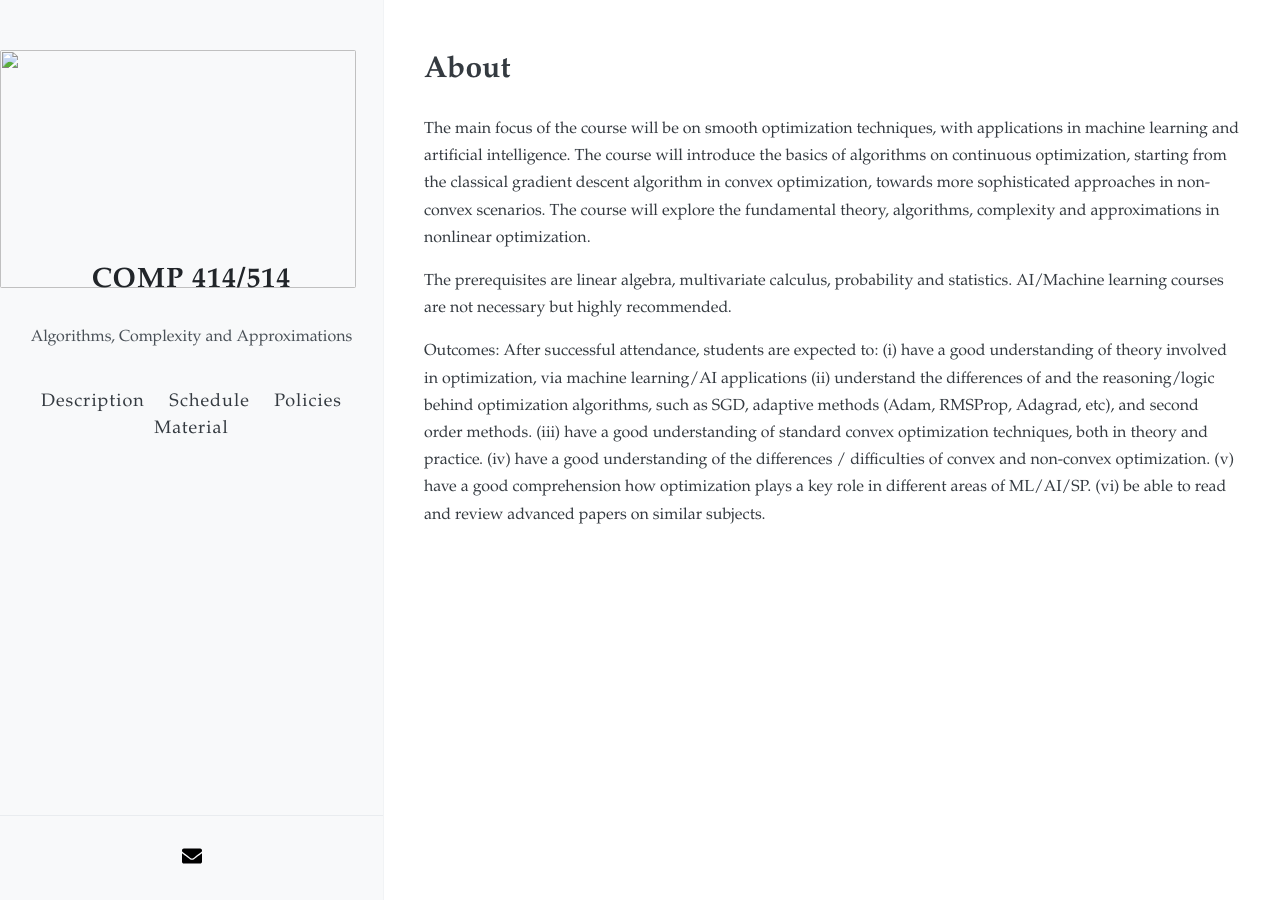
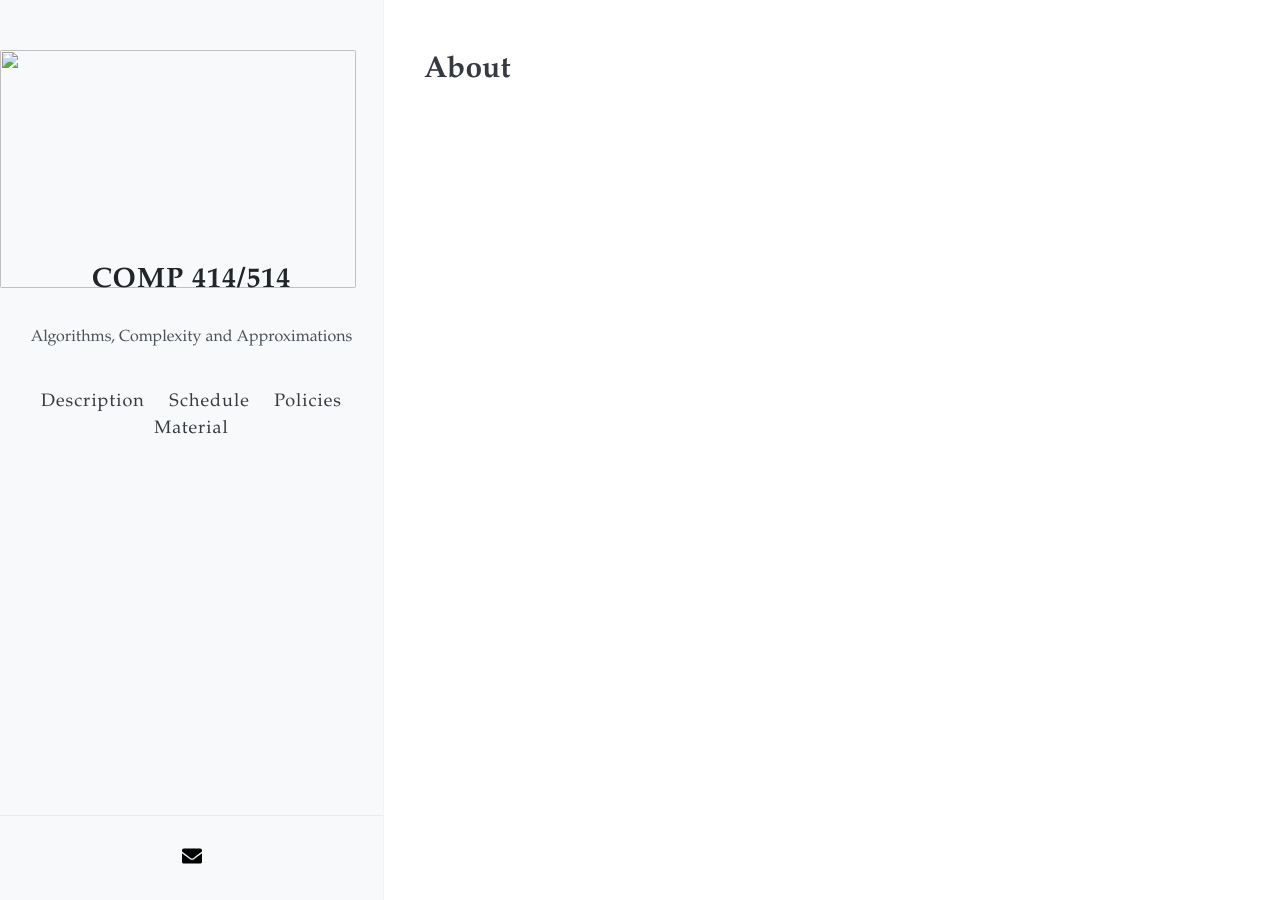
Before and after one commit to akyrillidis/comp414-514, a Jekyll site: the page built from about.md, in a window 1280 px wide. Built offline with Jekyll 4.4.1, drawn with Linux system fonts in a browser that asks for light colours; nearby versions of some CDN libraries.

Commit message:
Update about.md

```diff
--- a/about.md
+++ b/about.md
@@ -3,17 +3,3 @@ layout: page
 title: About
 permalink: /about/
 ---
-
-
-The main focus of the course will be on smooth optimization techniques, with applications in machine learning and artificial intelligence. The course will introduce the basics of algorithms on continuous optimization, starting from the classical gradient descent algorithm in convex optimization, towards more sophisticated approaches in non-convex scenarios. The course will explore the fundamental theory, algorithms, complexity and approximations in nonlinear optimization.
-
-The prerequisites are linear algebra, multivariate calculus, probability and statistics. AI/Machine learning courses are not necessary but highly recommended.
-
-Outcomes:
-After successful attendance, students are expected to:
-(i) have a good understanding of theory involved in optimization, via machine learning/AI applications
-(ii) understand the differences of and the reasoning/logic behind optimization algorithms, such as SGD, adaptive methods (Adam, RMSProp, Adagrad, etc), and second order methods.
-(iii) have a good understanding of standard convex optimization techniques, both in theory and practice.
-(iv) have a good understanding of the differences / difficulties of convex and non-convex optimization.
-(v)  have a good comprehension how optimization plays a key role in different areas of ML/AI/SP.
-(vi)  be able to read and review advanced papers on similar subjects.
```
